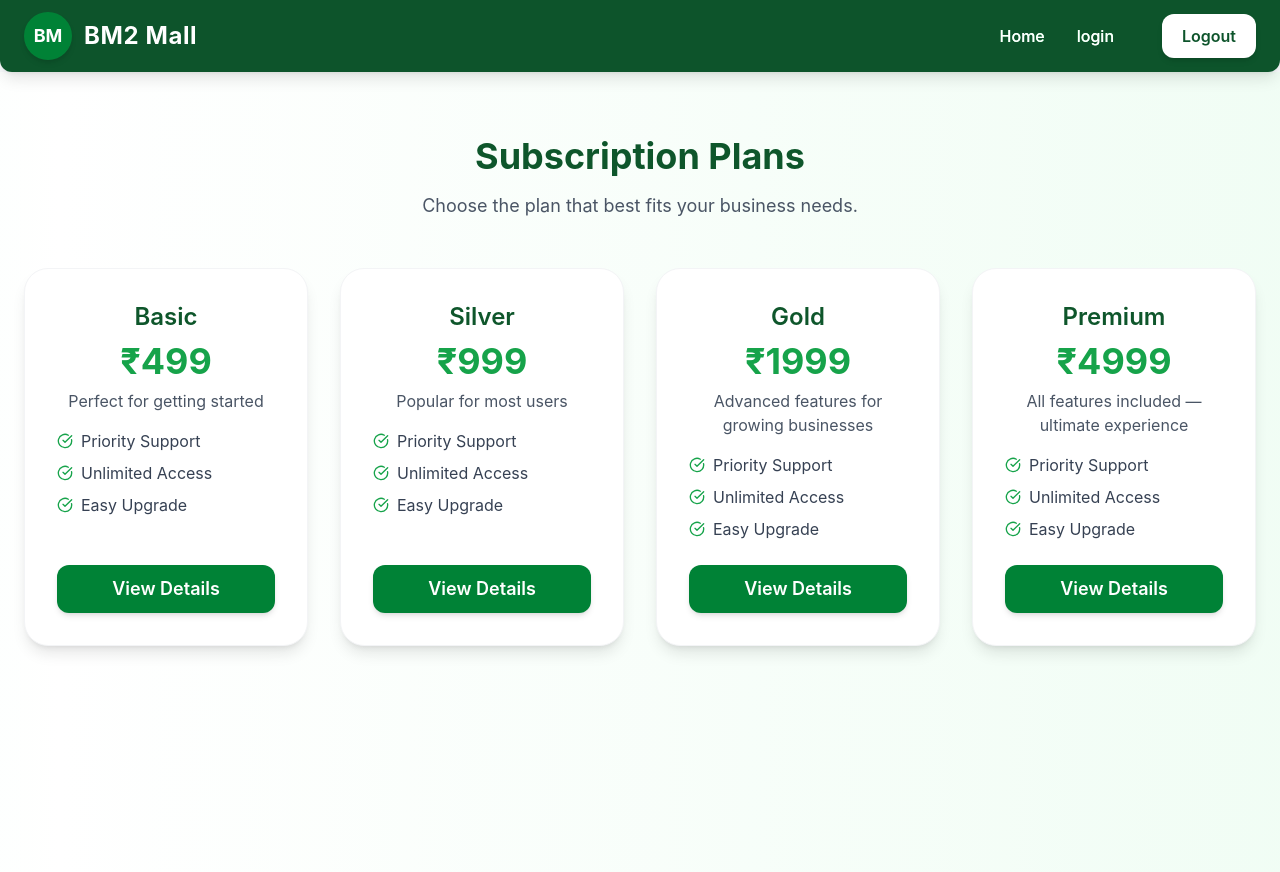
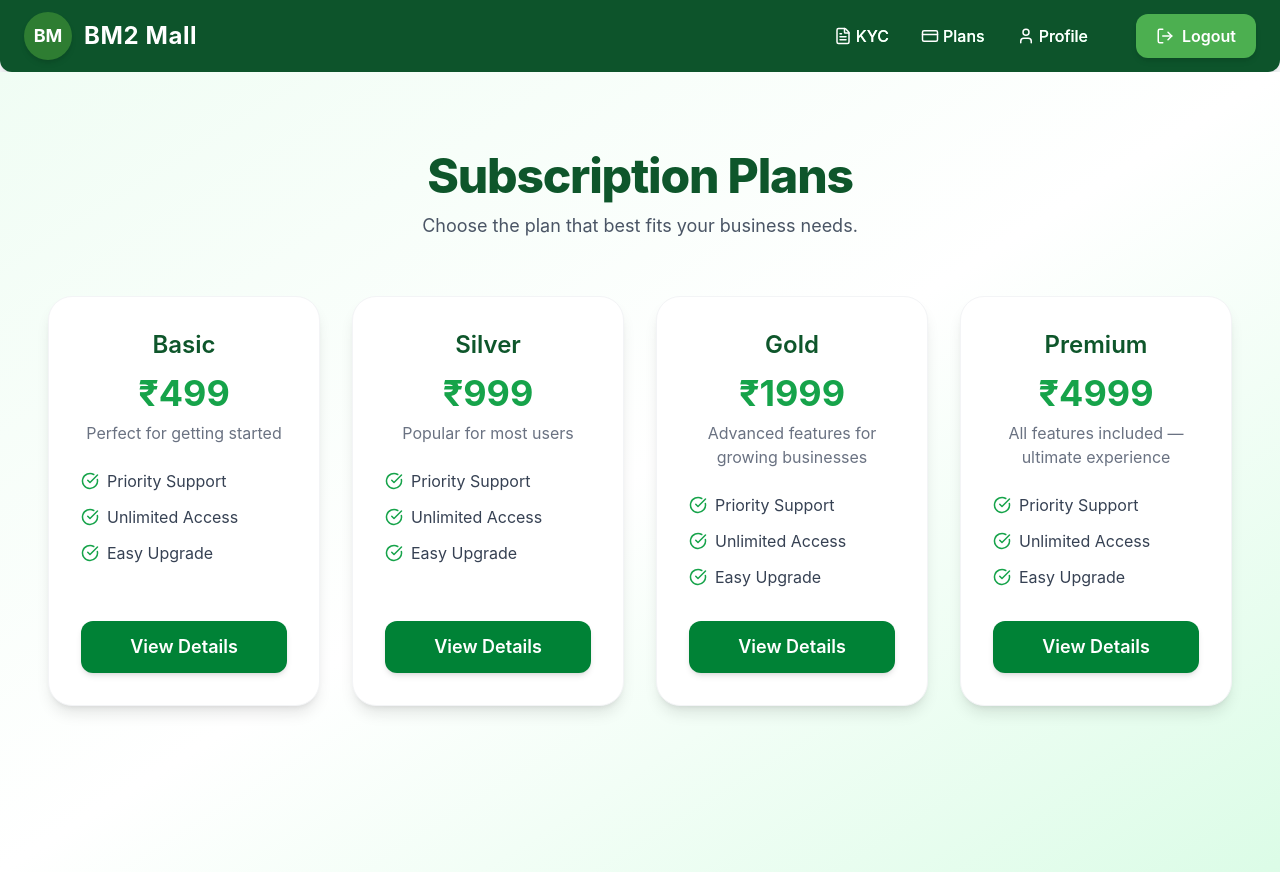
Before and after one commit to omprakashlenkaMindbrain/MLM-B-version-, a React (Vite) app in the folder beta-v/: page /plans in a window 1280 px wide. Built offline with nearby package versions, Linux system fonts and the light colour scheme; sample sign-in values are in the browser's storage.

Commit message:
updated the ui part

```diff
--- a/beta-v/src/components/Navbar.jsx
+++ b/beta-v/src/components/Navbar.jsx
@@ -1,50 +1,47 @@
 import { AnimatePresence, motion } from "framer-motion";
-import { Menu, X } from "lucide-react";
-import { useState } from "react";
-import { Link, useLocation } from "react-router-dom";
+import { CreditCard, FileText, LogIn, LogOut, Menu, User, X } from "lucide-react";
+import React, { useState } from "react";
+import { Link, useLocation, useNavigate } from "react-router-dom";
 import { useAuth } from "../context/AuthContext";
 
 const Navbar = () => {
   const [isOpen, setIsOpen] = useState(false);
   const location = useLocation();
+  const navigate = useNavigate();
+  const { isLoggedIn, logout } = useAuth();
 
-  const { isLoggedin } = useAuth();
-
-  const navLinksafterLoggedin = [
-    { name: "Home", path: "/" },
-    { name: "KYC", path: "/kyc" },
-    { name: "Plans", path: "/plans" },
-    { name: "Profile", path: "/profile" },
+  const navLinksAfterLogin = [
+    { name: "KYC", path: "/kyc", icon: <FileText size={18} /> },
+    { name: "Plans", path: "/plans", icon: <CreditCard size={18} /> },
+    { name: "Profile", path: "/profile", icon: <User size={18} /> },
   ];
 
+  const navLinksBeforeLogin = []; // no nav items before login
+  const navLinks = isLoggedIn ? navLinksAfterLogin : navLinksBeforeLogin;
 
-  const navLinkbeforeLoggedin = [
-    { name: "Home", path: "/" },
-    {name: "login", path:"/login"}
-  ]
-
-  const navLinks= isLoggedin ? navLinksafterLoggedin : navLinkbeforeLoggedin;
-
-
-
-
-  const handleMobileLinkClick = () => {
-    setIsOpen(false); // close mobile menu when link is clicked
-  };
+  const handleMobileLinkClick = () => setIsOpen(false);
 
   return (
-    <nav className="sticky top-0 z-50 w-full bg-green-900 shadow-lg"
-      style={{ borderBottomLeftRadius: "12px", borderBottomRightRadius: "12px", overflow: "hidden" }}>
+    <nav
+      className="w-full bg-green-900 shadow-lg"
+      style={{
+        borderBottomLeftRadius: "12px",
+        borderBottomRightRadius: "12px",
+        overflow: "hidden",
+      }}
+    >
       <div className="max-w-[1440px] mx-auto px-6 py-3 flex justify-between items-center relative">
         {/* Logo */}
-        <div className="flex items-center gap-3">
-          <Link
-            to="/"
-            className="bg-green-700 w-12 h-12 rounded-full flex items-center justify-center text-white font-bold text-lg shadow-md hover:bg-green-600 transition"
+        <div
+          className="flex items-center gap-3 cursor-pointer"
+          onClick={() => navigate("/")}
         >
+          <div className="bg-[#2E7D32] w-12 h-12 rounded-full flex items-center justify-center text-white font-bold text-lg shadow-md hover:bg-[#81B633] transition">
             BM
-          </Link>
-          <span className="text-white font-bold text-2xl tracking-wide">BM2 Mall</span>
+          </div>
+          <span className="text-white font-bold text-2xl tracking-wide">
+            BM2 Mall
+          </span>
         </div>
 
         {/* Desktop Menu */}
@@ -54,17 +51,18 @@ const Navbar = () => {
             return (
               <motion.div
                 key={link.name}
-                className="relative cursor-pointer"
+                className="relative cursor-pointer flex items-center gap-1"
                 whileHover={{ scale: 1.05 }}
                 transition={{ type: "spring", stiffness: 300 }}
               >
+                {link.icon &&
+                  React.cloneElement(link.icon, { color: "white" })}
                 <Link
                   to={link.path}
                   className="text-white font-medium relative z-10 bg-clip-text hover:text-transparent bg-gradient-to-r from-green-300 via-green-100 to-green-300 transition-all duration-500"
                 >
                   {link.name}
                 </Link>
-                {/* Animated underline / glow */}
                 <motion.span
                   layoutId="underline"
                   className="absolute left-0 -bottom-1 h-1 bg-gradient-to-r from-green-400 via-green-200 to-green-400 rounded-full"
@@ -77,13 +75,28 @@ const Navbar = () => {
             );
           })}
 
-          {/* Logout Button */}
+          {/* Logout / Login Buttons */}
+          {isLoggedIn ? (
             <motion.button
-            whileHover={{ scale: 1.05, boxShadow: "0 0 20px rgba(255,255,255,0.4)" }}
-            className="ml-4 bg-white text-green-900 px-5 py-2.5 rounded-xl font-semibold hover:bg-gray-100 transition shadow-md"
+              onClick={logout}
+              whileHover={{
+                scale: 1.05,
+                boxShadow: "0 0 20px rgba(255,255,255,0.4)",
+              }}
+              className="ml-4 bg-[#4CAF50] hover:bg-[#81B633] text-white px-5 py-2.5 rounded-xl font-semibold shadow-md flex items-center gap-2 transition"
             >
+              <LogOut size={18} color="white" />
               Logout
             </motion.button>
+          ) : (
+            <Link
+              to="/login"
+              className="ml-4 bg-[#4CAF50] hover:bg-[#81B633] text-white px-5 py-2.5 rounded-xl font-semibold shadow-md flex items-center gap-2 transition"
+            >
+              <LogIn size={18} color="white" />
+              Login
+            </Link>
+          )}
         </div>
 
         {/* Mobile Menu Button */}
@@ -100,7 +113,10 @@ const Navbar = () => {
         {isOpen && (
           <motion.div
             className="md:hidden bg-green-800 overflow-hidden"
-            style={{ borderBottomLeftRadius: "12px", borderBottomRightRadius: "12px" }}
+            style={{
+              borderBottomLeftRadius: "12px",
+              borderBottomRightRadius: "12px",
+            }}
             initial={{ height: 0, opacity: 0 }}
             animate={{ height: "auto", opacity: 1 }}
             exit={{ height: 0, opacity: 0 }}
@@ -111,18 +127,37 @@ const Navbar = () => {
                 <Link
                   key={link.name}
                   to={link.path}
-                  className="text-white hover:text-green-300 transition-colors"
+                  className="text-white hover:text-[#81B633] flex items-center gap-2 transition-colors"
                   onClick={handleMobileLinkClick}
                 >
+                  {link.icon &&
+                    React.cloneElement(link.icon, { color: "white" })}
                   {link.name}
                 </Link>
               ))}
+
+              {/* Mobile Logout/Login */}
+              {isLoggedIn ? (
                 <button
-                className="bg-white text-green-900 px-5 py-2.5 rounded-xl font-semibold hover:bg-gray-100 transition shadow-md w-full text-center"
+                  className="bg-[#4CAF50] hover:bg-[#81B633] text-white px-5 py-2.5 rounded-xl font-semibold shadow-md w-full text-center flex items-center justify-center gap-2"
+                  onClick={() => {
+                    logout();
+                    setIsOpen(false);
+                  }}
+                >
+                  <LogOut size={18} color="white" />
+                  Logout
+                </button>
+              ) : (
+                <Link
+                  to="/login"
+                  className="bg-[#4CAF50] hover:bg-[#81B633] text-white px-5 py-2.5 rounded-xl font-semibold shadow-md w-full text-center flex items-center justify-center gap-2"
                   onClick={handleMobileLinkClick}
                 >
-                Logout
-              </button>
+                  <LogIn size={18} color="white" />
+                  Login
+                </Link>
+              )}
             </div>
           </motion.div>
         )}
--- a/beta-v/src/context/AuthContext.jsx
+++ b/beta-v/src/context/AuthContext.jsx
@@ -1,32 +1,47 @@
-import { createContext, useContext, useState } from "react";
+import { createContext, useContext, useEffect, useState } from "react";
 import { useNavigate } from "react-router-dom";
 
 // Create context
 const AuthContext = createContext();
 
-// Provider component
 export const AuthProvider = ({ children }) => {
-  const [user, setUser] = useState(() => {
-    const storedUser = localStorage.getItem("user");
-    return storedUser ? JSON.parse(storedUser) : null;
-  });
   const navigate = useNavigate();
 
-  // Derived state
-  const isLoggedIn = !!user;
+
+  const [user, setUser] = useState(() => {
+    const savedUser = localStorage.getItem("user");
+    return savedUser ? JSON.parse(savedUser) : null;
+  });
+
+  const [isLoggedIn, setIsLoggedIn] = useState(() => {
+    const savedAuth = localStorage.getItem("isAuth");
+    return savedAuth === "true"; // localStorage stores strings
+  });
+
+  // Sync state with localStorage whenever user or isLoggedIn changes
+  useEffect(() => {
+    if (user) {
+      localStorage.setItem("user", JSON.stringify(user));
+      localStorage.setItem("isAuth", "true");
+    } else {
+      localStorage.removeItem("user");
+      localStorage.removeItem("rememberedUser");
+      localStorage.setItem("isAuth", "false");
+    }
+  }, [user]);
 
   // Login function
   const login = (userData) => {
     setUser(userData);
-    localStorage.setItem("user", JSON.stringify(userData));
-    navigate("/");
+    setIsLoggedIn(true);
+    navigate("/"); // redirect to home
   };
 
   // Logout function
   const logout = () => {
     setUser(null);
-    localStorage.removeItem("user");
-    navigate("/login");
+    setIsLoggedIn(false);
+    navigate("/login"); // redirect to login
   };
 
   return (
@@ -36,5 +51,5 @@ export const AuthProvider = ({ children }) => {
   );
 };
 
-// Hook to use auth
+// Custom hook to use auth
 export const useAuth = () => useContext(AuthContext);
--- a/beta-v/src/context/ProtectedRoute.jsx
+++ b/beta-v/src/context/ProtectedRoute.jsx
@@ -2,11 +2,13 @@ import { Navigate } from "react-router-dom";
 import { useAuth } from "./AuthContext.jsx";
 
 export default function ProtectedRoute({ children }) {
-  const { isLoggedIn } = useAuth(); // fixed case
+  const { isLoggedIn } = useAuth();
 
+  // If user is not logged in, redirect to login page
   if (!isLoggedIn) {
     return <Navigate to="/login" replace />;
   }
 
+  // If logged in, render the children (protected page)
   return children;
 }
--- a/beta-v/src/pages/Authentication/Login.jsx
+++ b/beta-v/src/pages/Authentication/Login.jsx
@@ -1,14 +1,24 @@
 import { ArrowRight, Eye, EyeOff, Lock, Phone } from "lucide-react";
-import { useState } from "react";
-import { Link } from "react-router-dom";
+import { useEffect, useState } from "react";
+import { Link, useNavigate } from "react-router-dom";
+import { useAuth } from "../../context/AuthContext";
 
 export default function LoginPage() {
+  const { login, isLoggedIn } = useAuth();
+  const navigate = useNavigate();
+
   const [showPassword, setShowPassword] = useState(false);
   const [isLoading, setIsLoading] = useState(false);
+  const [rememberMe, setRememberMe] = useState(false);
   const [formData, setFormData] = useState({
     phone: "",
     password: "",
   });
+
+  // Redirect if already logged in
+  useEffect(() => {
+    if (isLoggedIn) navigate("/");
+  }, [isLoggedIn, navigate]);
 
   const handleChange = (e) => {
     const { name, value } = e.target;
@@ -19,6 +29,7 @@ export default function LoginPage() {
     e.preventDefault();
     setIsLoading(true);
 
+    // Validation
     if (!formData.phone || !formData.password) {
       alert("Please fill in all fields");
       setIsLoading(false);
@@ -31,14 +42,22 @@ export default function LoginPage() {
       return;
     }
 
+    // Simulate login API call
     setTimeout(() => {
-      alert("Login successful!");
+      // Save login info if "Remember me" checked
+      if (rememberMe) {
+        localStorage.setItem("rememberedUser", JSON.stringify(formData));
+      } else {
+        localStorage.removeItem("rememberedUser");
+      }
+
+      // Use context login function
+      login({ phone: formData.phone });
       setIsLoading(false);
     }, 1000);
   };
 
-  const inputClass =
-    "w-full px-3 py-2 text-sm outline-none placeholder-gray-400";
+  const inputClass = "w-full px-3 py-2 text-sm outline-none placeholder-gray-400";
 
   return (
     <div className="relative min-h-screen flex items-center justify-center px-4 overflow-hidden bg-gray-50">
@@ -51,9 +70,7 @@ export default function LoginPage() {
             <div className="w-14 h-14 mx-auto bg-[#0E562B] text-white rounded-full flex items-center justify-center font-bold text-xl mb-4 shadow-lg">
               BM
             </div>
-            <h1 className="text-3xl font-bold text-[#0E562B] mb-2">
-              Welcome Back
-            </h1>
+            <h1 className="text-3xl font-bold text-[#0E562B] mb-2">Welcome Back</h1>
             <p className="text-gray-600 text-sm">Sign in to continue to BM2 Mall</p>
           </div>
 
@@ -98,6 +115,8 @@ export default function LoginPage() {
               <label className="flex items-center gap-2">
                 <input
                   type="checkbox"
+                  checked={rememberMe}
+                  onChange={() => setRememberMe(!rememberMe)}
                   className="w-4 h-4 rounded border-gray-300 accent-[#81B633]"
                 />
                 Remember me
--- a/beta-v/src/pages/Details/Plans.jsx
+++ b/beta-v/src/pages/Details/Plans.jsx
@@ -29,7 +29,6 @@ export default function Plans() {
       alert("❌ Please upload payment screenshot before submitting!");
       return;
     }
-
     alert(`✅ ${selectedPlan.name} plan submitted. File: ${paymentFile.name}`);
     setShowModal(false);
     setPaymentFile(null);
@@ -37,45 +36,45 @@ export default function Plans() {
 
   return (
     <>
-      {/* Animated Background */}
-      <div className="relative min-h-screen overflow-hidden">
-        <div className="absolute inset-0 bg-gradient-to-r from-green-100 via-white to-green-50 animate-gradient-x z-0"></div>
+      {/* Background */}
+      <div className="relative min-h-screen overflow-hidden bg-gradient-to-br from-green-50 via-white to-green-100">
+        <div className="absolute inset-0 animate-gradient-x opacity-50"></div>
 
-        {/* Page Content */}
-        <div className="relative z-10 py-16 px-6">
+        {/* Content */}
+        <div className="relative z-10 py-20 px-4 sm:px-8 lg:px-12">
           <div className="max-w-7xl mx-auto text-center">
-            <h1 className="text-3xl sm:text-4xl font-bold text-[#0E562B] mb-4">Subscription Plans</h1>
-            <p className="text-gray-600 mb-12 text-base sm:text-lg">
+            <h1 className="text-4xl sm:text-5xl font-extrabold text-[#0E562B] mb-3 tracking-tight">
+              Subscription Plans
+            </h1>
+            <p className="text-gray-600 mb-14 text-base sm:text-lg">
               Choose the plan that best fits your business needs.
             </p>
 
-            <div className="grid sm:grid-cols-2 lg:grid-cols-4 gap-8">
+            {/* Plans Grid */}
+            <div className="grid grid-cols-1 sm:grid-cols-2 lg:grid-cols-4 gap-8">
               {plans.map((plan) => (
                 <div
                   key={plan.id}
-                  className="bg-white rounded-3xl shadow-lg hover:shadow-2xl transition-transform transform hover:-translate-y-2 border border-gray-100 p-6 sm:p-8 flex flex-col justify-between"
+                  className="bg-white rounded-3xl shadow-lg hover:shadow-2xl hover:-translate-y-2 transition-all duration-300 border border-gray-100 p-8 flex flex-col justify-between"
                 >
                   <div>
-                    <h2 className="text-xl sm:text-2xl font-semibold text-[#0E562B] mb-2">{plan.name}</h2>
-                    <p className="text-3xl sm:text-4xl font-bold text-[#16a34a] mb-2">₹{plan.price}</p>
-                    <p className="text-gray-600 text-sm sm:text-base mb-4">{plan.description}</p>
+                    <h2 className="text-2xl font-semibold text-[#0E562B] mb-3">{plan.name}</h2>
+                    <p className="text-4xl font-bold text-[#16a34a] mb-2">₹{plan.price}</p>
+                    <p className="text-gray-500 mb-6">{plan.description}</p>
 
-                    <ul className="text-gray-700 text-sm sm:text-base space-y-2 mb-6">
-                      <li className="flex items-center gap-2">
-                        <CheckCircle size={16} className="text-[#16a34a]" /> Priority Support
-                      </li>
-                      <li className="flex items-center gap-2">
-                        <CheckCircle size={16} className="text-[#16a34a]" /> Unlimited Access
-                      </li>
-                      <li className="flex items-center gap-2">
-                        <CheckCircle size={16} className="text-[#16a34a]" /> Easy Upgrade
-                      </li>
-                    </ul>
+                    <div className="space-y-3">
+                      {["Priority Support", "Unlimited Access", "Easy Upgrade"].map((feature, idx) => (
+                        <div key={idx} className="flex items-center gap-2 text-gray-700">
+                          <CheckCircle size={18} className="text-[#16a34a]" />
+                          <span>{feature}</span>
+                        </div>
+                      ))}
+                    </div>
                   </div>
 
                   <button
                     onClick={() => handleViewDetails(plan)}
-                    className="w-full bg-green-700 hover:bg-[#138c2d] text-white font-semibold py-2.5 rounded-xl transition shadow-md text-base sm:text-lg"
+                    className="mt-8 w-full bg-green-700 hover:bg-[#138c2d] text-white font-semibold py-3 rounded-xl transition-all duration-200 shadow-md text-lg"
                   >
                     View Details
                   </button>
@@ -89,43 +88,46 @@ export default function Plans() {
       {/* Modal */}
       {showModal && selectedPlan && (
         <div className="fixed inset-0 bg-black bg-opacity-40 backdrop-blur-sm flex items-center justify-center p-4 z-50">
-          <div className="bg-white rounded-3xl shadow-2xl p-6 sm:p-8 max-w-md w-full relative text-sm sm:text-base">
-            {/* Close Cross */}
+          <div className="bg-white rounded-3xl shadow-2xl p-6 sm:p-8 max-w-md w-full relative">
+            {/* Close */}
             <button
               onClick={() => setShowModal(false)}
-              className="absolute top-4 right-4 text-gray-500 hover:text-gray-800"
+              className="absolute top-4 right-4 text-gray-400 hover:text-gray-700 transition"
             >
-              <X size={20} />
+              <X size={22} />
             </button>
 
-            <h2 className="text-xl sm:text-2xl font-bold text-[#0E562B] mb-2">{selectedPlan.name} Plan</h2>
-            <p className="text-2xl sm:text-3xl font-bold text-[#16a34a] mb-2">₹{selectedPlan.price}</p>
-            <p className="text-gray-600 mb-4">{selectedPlan.description}</p>
+            <h2 className="text-2xl font-bold text-[#0E562B] mb-1">{selectedPlan.name} Plan</h2>
+            <p className="text-3xl font-bold text-[#16a34a] mb-3">₹{selectedPlan.price}</p>
+            <p className="text-gray-600 mb-5">{selectedPlan.description}</p>
 
-            <div className="bg-gray-100 rounded-xl p-3 sm:p-4 mb-4 text-center">
-              <p className="text-gray-600 text-xs sm:text-sm mb-2">QR Code for Payment</p>
-              <div className="w-32 h-32 sm:w-36 sm:h-36 bg-gray-300 rounded flex items-center justify-center mx-auto">
-                <span className="text-gray-500 text-xs sm:text-sm">QR Code</span>
+            {/* QR Section */}
+            <div className="bg-gray-100 rounded-xl p-4 mb-5 text-center">
+              <p className="text-gray-600 text-sm mb-2 font-medium">QR Code for Payment</p>
+              <div className="w-36 h-36 mx-auto bg-gray-300 rounded flex items-center justify-center">
+                <span className="text-gray-500 text-sm">QR Code</span>
               </div>
             </div>
 
-            {/* Payment Upload */}
-            <div className="mb-4 flex flex-col gap-2">
-              <label className="font-semibold text-gray-800 text-sm">Upload Payment Screenshot (Required)</label>
+            {/* Upload Section */}
+            <div className="mb-6">
+              <label className="font-semibold text-gray-800 text-sm block mb-1">
+                Upload Payment Screenshot (Required)
+              </label>
               <input
                 type="file"
                 accept=".png,.jpg,.jpeg,.pdf"
                 onChange={handlePaymentUpload}
-                className="border border-gray-300 rounded-lg p-2 text-sm"
+                className="border border-gray-300 rounded-lg p-2 text-sm w-full"
               />
               {paymentFile && (
-                <span className="text-green-700 font-medium text-sm">{paymentFile.name}</span>
+                <p className="text-green-700 font-medium text-sm mt-2">{paymentFile.name}</p>
               )}
             </div>
 
             <button
               onClick={handleSubmitPayment}
-              className="w-full bg-green-700 hover:bg-[#138c2d] text-white font-semibold py-2.5 rounded-xl transition shadow-md text-base sm:text-lg"
+              className="w-full bg-green-700 hover:bg-[#138c2d] text-white font-semibold py-3 rounded-xl shadow-md transition-all duration-200 text-lg"
             >
               Submit Payment
             </button>
@@ -133,7 +135,7 @@ export default function Plans() {
         </div>
       )}
 
-      {/* Animated Gradient CSS */}
+      {/* Background Animation */}
       <style>
         {`
           @keyframes gradientX {
```
Lines whose indentation alone changed are shown as unchanged.
